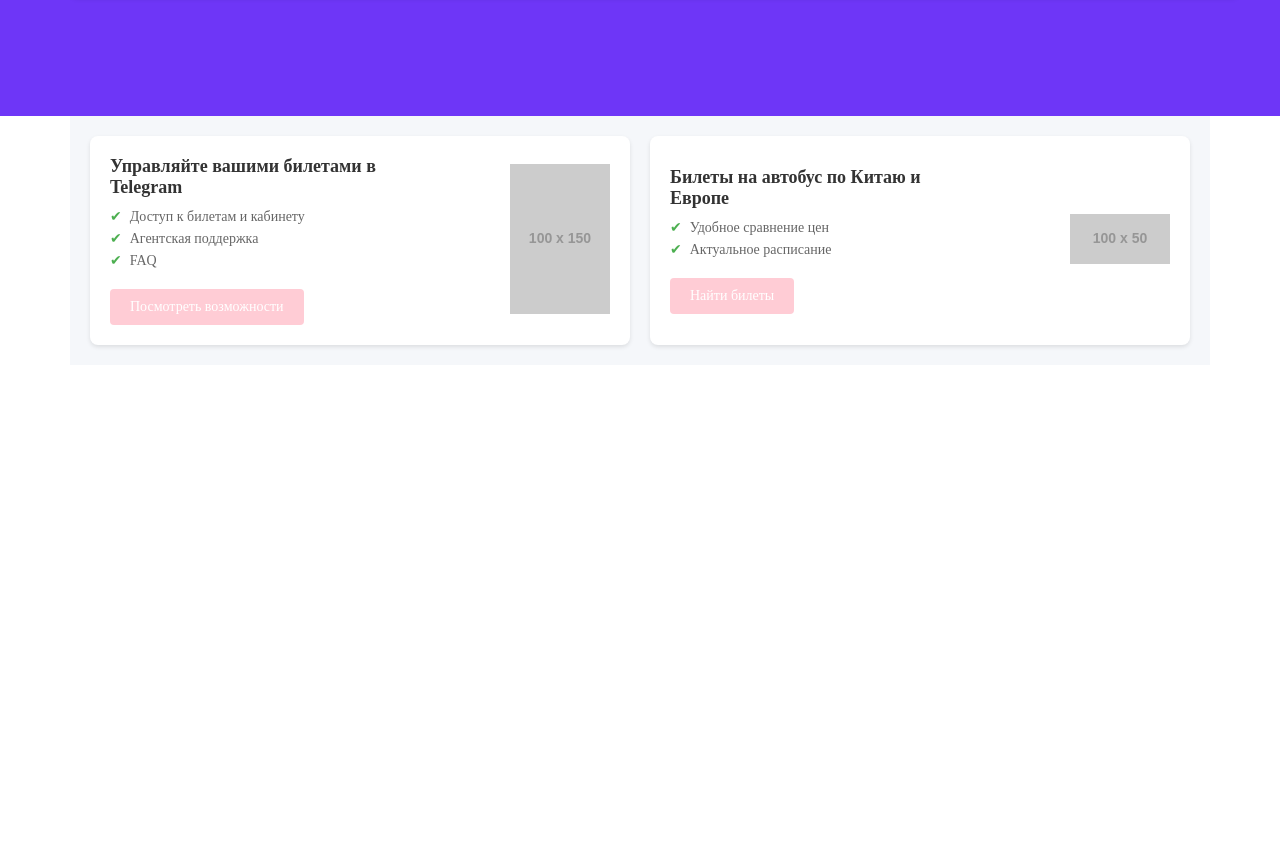
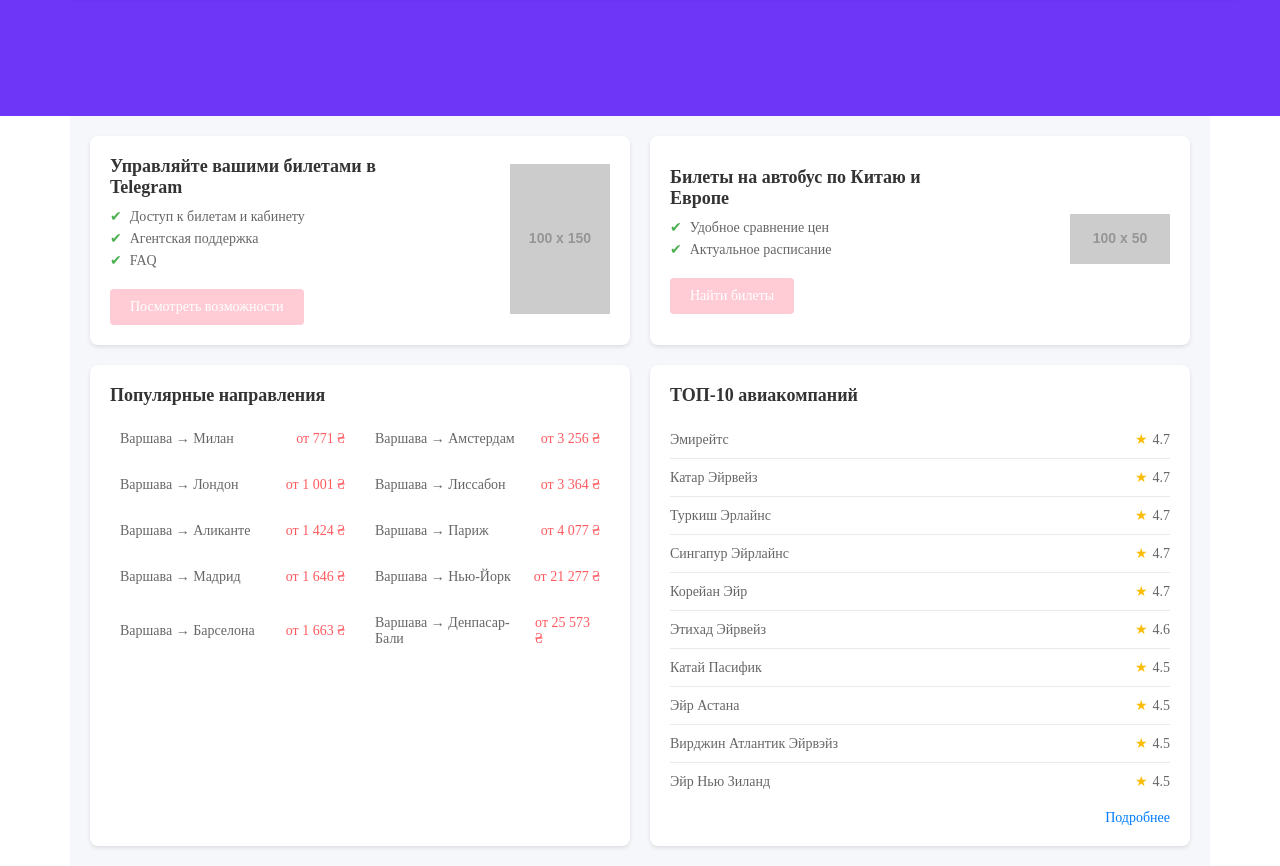
Before and after one commit to eviltech/html, a plain HTML site: page index.html in a window 1280 px wide. Shown: the part 284-1150 px from the top of the page. Before the commit the page ends 800 px from the top, so only its background shows below. Drawn offline with Linux system fonts and the light colour scheme; placeholder pictures from the web are drawn by us.

Commit message:
rework section main

```diff
--- a/css/style.css
+++ b/css/style.css
@@ -249,9 +249,103 @@ ul, li {
 
 .news {
     display: flex;
+    flex-direction: column;
     gap: 20px;
     padding: 20px;
     background-color: #f5f7fa;
+}
+
+.section {
+    display: flex;
+    justify-content: space-between;
+    gap: 20px;
+}
+
+.popular-destinations, .top-airlines {
+    flex: 1;
+    background: #ffffff;
+    border-radius: 8px;
+    box-shadow: 0 2px 4px rgba(0, 0, 0, 0.1);
+    padding: 20px;
+}
+
+.popular-destinations h3, .top-airlines h3 {
+    font-size: 18px;
+    margin-bottom: 15px;
+    color: #333333;
+}
+
+.popular-destinations ul {
+    list-style: none;
+    padding: 0;
+    margin: 0;
+    display: grid;
+    grid-template-columns: repeat(2, 1fr);
+    gap: 10px;
+}
+
+.popular-destinations ul li {
+    display: flex;
+    justify-content: space-between;
+    align-items: center;
+    padding: 10px;
+    font-size: 14px;
+    color: #666666;
+    background-color: #ffffff;
+}
+
+.price {
+    color: #ff5a5f;
+}
+
+.top-airlines ul {
+    list-style: none;
+    padding: 0;
+    margin: 0;
+}
+
+.top-airlines ul li {
+    display: flex;
+    justify-content: space-between;
+    align-items: center;
+    padding: 10px 0;
+    font-size: 14px;
+    color: #666666;
+    border-bottom: 1px solid #eaeaea;
+}
+
+.top-airlines ul li:last-child {
+    border-bottom: none;
+}
+
+.top-airlines ul li span {
+    margin-left: auto;
+    font-size: 14px;
+    display: flex;
+    align-items: center;
+    gap: 5px;
+}
+
+.star {
+    color: #fbbc04;
+}
+
+.more-link {
+    display: block;
+    text-align: right;
+    margin-top: 10px;
+    font-size: 14px;
+    color: #007bff;
+    text-decoration: none;
+}
+
+.more-link:hover {
+    text-decoration: underline;
+}
+
+.cards {
+    display: flex;
+    gap: 20px;
 }
 
 .card {
@@ -312,3 +406,9 @@ ul, li {
     max-width: 100px;
     height: auto;
 }
+
+.section-wrapper {
+    display: flex;
+    flex-direction: column;
+    gap: 20px;
+}
--- a/index.html
+++ b/index.html
@@ -115,9 +115,11 @@
             </nav>
         </div>
     </section>
-    <main>
-        <div class="container">
-            <div class="news">
+</header>
+<main>
+    <div class="container">
+        <div class="news">
+            <div class="cards">
                 <div class="card">
                     <div class="card-content">
                         <h3>Управляйте вашими билетами в Telegram</h3>
@@ -147,8 +149,46 @@
                     </div>
                 </div>
             </div>
+
+            <div class="section-wrapper">
+                <div class="section">
+                    <div class="popular-destinations">
+                        <h3>Популярные направления</h3>
+                        <ul>
+                            <li>Варшава → Милан <span class="price">от 771 ₴</span></li>
+                            <li>Варшава → Амстердам <span class="price">от 3 256 ₴</span></li>
+                            <li>Варшава → Лондон <span class="price">от 1 001 ₴</span></li>
+                            <li>Варшава → Лиссабон <span class="price">от 3 364 ₴</span></li>
+                            <li>Варшава → Аликанте <span class="price">от 1 424 ₴</span></li>
+                            <li>Варшава → Париж <span class="price">от 4 077 ₴</span></li>
+                            <li>Варшава → Мадрид <span class="price">от 1 646 ₴</span></li>
+                            <li>Варшава → Нью-Йорк <span class="price">от 21 277 ₴</span></li>
+                            <li>Варшава → Барселона <span class="price">от 1 663 ₴</span></li>
+                            <li>Варшава → Денпасар-Бали <span class="price">от 25 573 ₴</span></li>
+                        </ul>
+                    </div>
+
+                    <div class="top-airlines">
+                        <h3>ТОП-10 авиакомпаний</h3>
+                        <ul>
+                            <li>Эмирейтс <span><span class="star">★</span> 4.7</span></li>
+                            <li>Катар Эйрвейз <span><span class="star">★</span> 4.7</span></li>
+                            <li>Туркиш Эрлайнс <span><span class="star">★</span> 4.7</span></li>
+                            <li>Сингапур Эйрлайнс <span><span class="star">★</span> 4.7</span></li>
+                            <li>Корейан Эйр <span><span class="star">★</span> 4.7</span></li>
+                            <li>Этихад Эйрвейз <span><span class="star">★</span> 4.6</span></li>
+                            <li>Катай Пасифик <span><span class="star">★</span> 4.5</span></li>
+                            <li>Эйр Астана <span><span class="star">★</span> 4.5</span></li>
+                            <li>Вирджин Атлантик Эйрвэйз <span><span class="star">★</span> 4.5</span></li>
+                            <li>Эйр Нью Зиланд <span><span class="star">★</span> 4.5</span></li>
+                        </ul>
+                        <a href="#" class="more-link">Подробнее</a>
+                    </div>
+                </div>
+            </div>
         </div>
-    </main>
-</header>
+    </div>
+
+</main>
 </body>
 </html>
```
